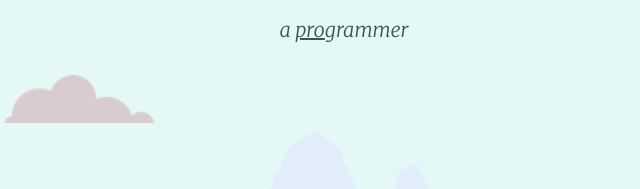
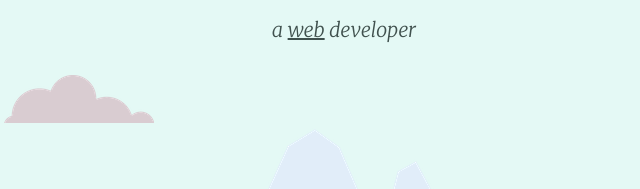
Before and after one commit to asad-manzoor/asad-manzoor.github.io, a plain HTML site: page index.html in a window 1280 px wide. Shown: the part 183-372 px from the top of the page, 296-936 px from the left. Drawn offline with Linux system fonts and the light colour scheme.

Commit message:
feat: change the legend to web developer

```diff
--- a/index.html
+++ b/index.html
@@ -11,7 +11,7 @@
     <div class="top-container">
         <img class="top-cloud" src="images/cloud.png" alt="cloud-img">
         <H1>I'm<br>Asad Manzoor</H1>
-        <p>a <span class="line-pro">pro</span>grammer</p>
+        <p>a <span class="line-pro">web</span> developer</p>
         <img class="bottom-cloud" class src="images/cloud.png" alt="cloud-img">
         <img src="images/mountain.png" alt="mountain-img">
     </div>
```
